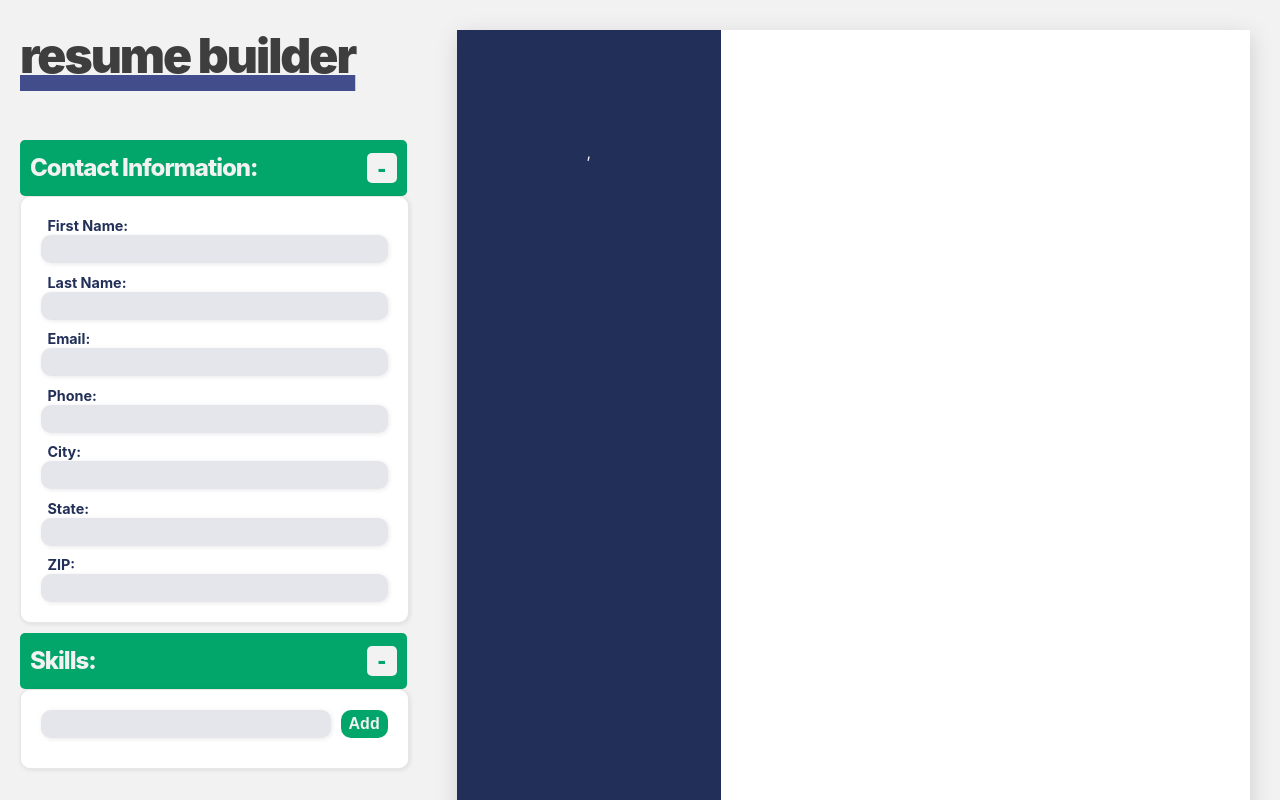
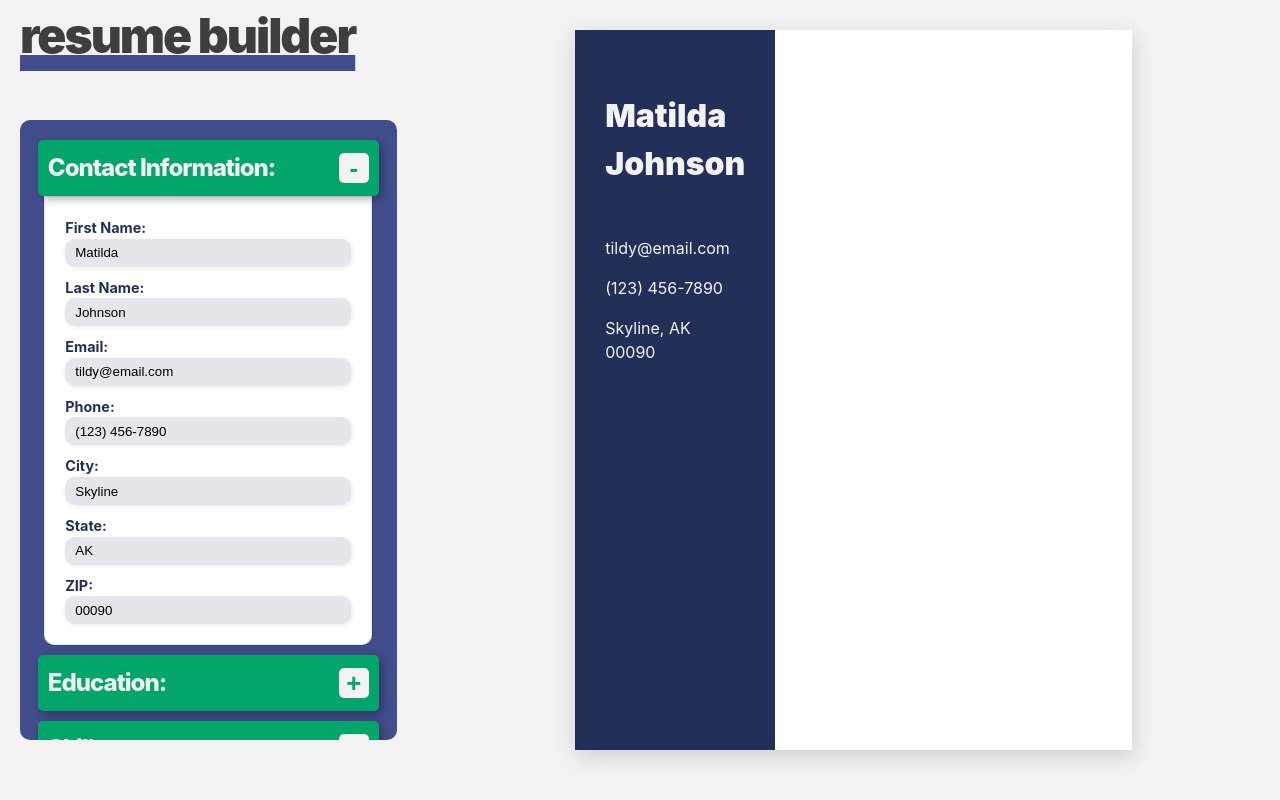
Before and after one commit to katiegd/CV-Application, a React (Vite) app: page / in a window 1280 px wide. Shown: the top 800 px of the page. Built offline with nearby package versions, Linux system fonts and the light colour scheme.

Commit message:
Finished Education and Skills components, starting Professional Experience component

```diff
--- a/src/App.css
+++ b/src/App.css
@@ -22,9 +22,23 @@ body {
   padding: 0;
 }
 
+.visible {
+  opacity: 1;
+  transition: all 300ms ease-out;
+  max-height: 100vh;
+  width: 92%;
+}
+
+.hidden {
+  width: 92%;
+  max-height: 0vh;
+  opacity: 0;
+  overflow: hidden;
+  transition: all 300ms ease-out;
+}
+
 .site-title {
   margin-top: 0;
-
   font-size: 3rem;
   font-weight: 900;
   letter-spacing: -2px;
@@ -44,54 +58,71 @@ body {
 
 .input-side {
   box-sizing: border-box;
-  padding: 20px;
+  padding: 0px 0px 0px 20px;
+}
+
+.forms-wrapper {
+  display: flex;
+  flex-direction: column;
+  background-color: #424d8c;
+  overflow: auto;
+  border-radius: 10px;
+  padding: 10px;
+  margin-right: 30px;
+  max-height: 75vh;
+  max-width: 500px;
 }
 
 .output-side {
   box-sizing: border-box;
+  display: flex;
+  justify-content: center;
 }
 
 .paper-container {
   background-color: rgb(255, 255, 255);
   margin: 30px;
+  max-height: 90vh;
   aspect-ratio: 8.5 / 11;
   display: grid;
   grid-template-columns: 1fr 2fr;
   box-shadow: 1px 6px 20px rgba(79, 79, 79, 0.21);
 }
 
+.section-wrapper {
+  display: flex;
+  flex-direction: column;
+  align-items: center;
+}
+
 .contact-inputs,
+.education-inputs,
 .skills-inputs {
   background-color: white;
   display: flex;
   flex-direction: column;
   gap: 10px;
-  width: 100%;
   border: 1px solid rgba(0, 0, 0, 0.094);
-  border-radius: 10px;
+  border-radius: 0px 0px 10px 10px;
   box-shadow: 1px 1px 5px rgba(0, 0, 0, 0.094);
-  padding: 20px 0px;
-  opacity: 1;
-  transition: opacity 0.5s ease-in-out;
+  padding: 20px;
+  box-sizing: border-box;
 }
 
-.contact-input-label,
+.input-label,
 .skills-input-label {
   color: var(--dark-blue);
   font-weight: 700;
   font-size: 0.9rem;
-  margin: -0.1rem 0.4rem;
 }
 
-.contact-input-wrapper {
+.input-wrapper {
   display: flex;
   flex-direction: column;
-  padding: 0px 20px;
 }
 
 .skills-input-wrapper {
   display: flex;
-  padding: 0px 20px;
   gap: 10px;
 }
 
@@ -99,28 +130,42 @@ body {
   display: flex;
 }
 
-.add-skill-btn,
-.remove-skill-btn {
+.add-btn {
+  font-size: 1rem;
+  font-weight: 700;
+  display: flex;
+  justify-content: center;
+  align-items: center;
+  color: var(--white-bg);
+  background-color: var(--bright-green);
+  border: none;
+  padding: 3px 8px;
+  width: fit-content;
+  height: auto;
+  border-radius: 10px;
+}
+
+.remove-btn {
   font-size: 1rem;
   font-weight: 700;
   display: flex;
   align-items: center;
   color: var(--white-bg);
-  background-color: var(--bright-green);
+  background-color: var(--dark-blue);
   border: none;
   padding: 3px 8px;
   width: auto;
   height: auto;
-  border-radius: 10px;
+  border-radius: 5px;
 }
 
 .add-skill-btn:hover,
-.remove-skill-btn:hover {
+.remove-btn:hover {
   background-color: var(--med-green);
   cursor: pointer;
 }
 
-.contact-input-wrapper input,
+.input-wrapper input,
 .skills-input-wrapper input {
   background-color: #2230591e;
   box-shadow: 1px 1px 5px rgba(0, 0, 0, 0.094);
@@ -149,6 +194,9 @@ body {
   padding: 10px;
   border-radius: 5px;
   margin: 10px 0px 0px 0px;
+  width: 90%;
+  box-shadow: 3px 3px 10px rgba(0, 0, 0, 0.304);
+  z-index: 1;
 }
 
 .skills-input {
@@ -174,7 +222,6 @@ body {
 .skills-container {
   display: flex;
   flex-wrap: wrap;
-  padding: 0px 20px;
   gap: 5px;
 }
 
@@ -195,3 +242,52 @@ body {
 .expand-button:hover {
   cursor: pointer;
 }
+
+.edu-container {
+  display: flex;
+  flex-direction: column;
+  gap: 20px;
+}
+
+.edu-item {
+  padding: 10px 15px;
+  background-color: #2230591e;
+  border-radius: 5px;
+  display: flex;
+  flex-direction: column;
+  line-height: 1.3rem;
+}
+
+.edu-degree {
+  font-weight: 800;
+  font-size: 1.2rem;
+}
+
+.edu-institution,
+.edu-city-state {
+  font-size: 0.8rem;
+}
+
+.edu-start-end {
+  font-size: 0.8rem;
+  display: flex;
+  justify-content: space-between;
+}
+
+.edu-entry {
+  margin: 0;
+}
+
+.edu-start,
+.edu-end {
+  font-weight: 800;
+  color: var(--white-bg);
+  background-color: var(--dark-blue);
+  padding: 0px 5px;
+  border-radius: 5px;
+}
+
+.edu-degree-delete-btn {
+  display: flex;
+  justify-content: space-between;
+}
--- a/src/App.jsx
+++ b/src/App.jsx
@@ -4,18 +4,18 @@ import ContactInfo from "./components/ContactInfo";
 import Skills from "./components/Skills";
 import ToggleSection from "./components/ToggleSection";
 import DisplayContactInfo from "./components/DisplayContactInfo";
+import Education from "./components/Education";
 
 export default function App() {
   // For Contact Form //
   const [contactFormData, setContactFormData] = useState({
-    firstName: "",
-    lastName: "",
-    email: "",
-    phone: "",
-    city: "",
-    state: "",
-    zip: "",
-    skills: "",
+    firstName: "Matilda",
+    lastName: "Johnson",
+    email: "tildy@email.com",
+    phone: "(123) 456-7890",
+    city: "Skyline",
+    state: "AK",
+    zip: "00090",
   });
 
   const [contactInfoVisible, setContactInfoVisible] = useState(true);
@@ -24,7 +24,7 @@ export default function App() {
     setContactInfoVisible((contactInfoVisible) => !contactInfoVisible);
   }
 
-  function handleChange(e) {
+  function handleContactChange(e) {
     const { name, value } = e.target;
     setContactFormData((prevData) => ({
       ...prevData,
@@ -32,15 +32,76 @@ export default function App() {
     }));
   }
 
+  // For EDU Form //
+  const [eduInfoVisible, setEduInfoVisible] = useState(false);
+
+  function toggleEduInfo() {
+    setEduInfoVisible((eduInfoVisible) => !eduInfoVisible);
+  }
+
+  const [eduInput, setEduInput] = useState({
+    degree: "B.A. Mathematics",
+    institution: "University of North Carolina at Chapel Hill",
+    cityState: "Chapel Hill, NC",
+    startDate: "2008-08",
+    endDate: "2012-05",
+  });
+
+  function handleEduChange(e) {
+    const { name, value } = e.target;
+
+    setEduInput((prevData) => ({
+      ...prevData,
+      [name]: value,
+    }));
+  }
+
+  const [eduList, setEduList] = useState([]);
+
+  function addEducation(e) {
+    e.preventDefault();
+
+    setEduList((prevEduList) => [
+      ...prevEduList,
+      { ...eduInput, id: crypto.randomUUID() },
+    ]);
+
+    setEduInput({
+      degree: "",
+      institution: "",
+      cityState: "",
+      startDate: "",
+      endDate: "",
+    });
+  }
+
+  function removeEdu(id) {
+    setEduList((prevEduList) => prevEduList.filter((edu) => edu.id !== id));
+    setEduInput({
+      degree: "",
+      institution: "",
+      cityState: "",
+      startDate: "",
+      endDate: "",
+    });
+  }
+
   // For Skills Form //
-  const [skillsVisible, setSkillsVisible] = useState(true);
+  const [skillsVisible, setSkillsVisible] = useState(false);
 
   function toggleSkills() {
     setSkillsVisible((skillsVisible) => !skillsVisible);
   }
 
   const [skillInput, setSkillInput] = useState("");
-  const [skillsList, setSkillsList] = useState([]);
+  const [skillsList, setSkillsList] = useState([
+    { name: "React.js", id: crypto.randomUUID() },
+    { name: "Javascript", id: crypto.randomUUID() },
+    { name: "CSS", id: crypto.randomUUID() },
+    { name: "HTML5", id: crypto.randomUUID() },
+    { name: "Webpack", id: crypto.randomUUID() },
+    { name: "Vite", id: crypto.randomUUID() },
+  ]);
 
   function handleSkillChange(e) {
     setSkillInput(e.target.value);
@@ -67,13 +128,31 @@ export default function App() {
     <div className="main-container">
       <div className="input-side">
         <p className="site-title">resume builder</p>
+        <div className="forms-wrapper">
           <ToggleSection
             title="Contact Information: "
             className="contact-info"
             isVisible={contactInfoVisible}
             toggleVisibility={toggleContactInfo}
           >
-          <ContactInfo formData={contactFormData} handleChange={handleChange} />
+            <ContactInfo
+              formData={contactFormData}
+              handleChange={handleContactChange}
+            />
+          </ToggleSection>
+          <ToggleSection
+            title="Education: "
+            className="education-info"
+            isVisible={eduInfoVisible}
+            toggleVisibility={toggleEduInfo}
+          >
+            <Education
+              handleChange={handleEduChange}
+              removeEdu={removeEdu}
+              eduList={eduList}
+              eduInput={eduInput}
+              addEducation={addEducation}
+            />
           </ToggleSection>
           <ToggleSection
             title="Skills: "
@@ -89,12 +168,13 @@ export default function App() {
               removeSkill={removeSkill}
             />
           </ToggleSection>
+        </div>{" "}
       </div>
       <div className="output-side">
         <div className="paper-container">
           <DisplayContactInfo
             formData={contactFormData}
-            handleChange={handleChange}
+            handleChange={handleContactChange}
           />
         </div>
       </div>
--- a/src/components/ContactInfo.jsx
+++ b/src/components/ContactInfo.jsx
@@ -49,15 +49,8 @@ function ContactInfo({ formData, handleChange }) {
     <>
       <form className="contact-inputs">
         {inputFields.map((field) => (
-          <div
-            key={field.name}
-            className={`contact-input-wrapper ${field.name}`}
-          >
-            <label
-              key={field.id}
-              htmlFor={field.name}
-              className="contact-input-label"
-            >
+          <div key={field.name} className={`input-wrapper ${field.name}`}>
+            <label key={field.id} htmlFor={field.name} className="input-label">
               {field.display}
             </label>
             <input
--- /dev/null
+++ b/src/components/Education.jsx
@@ -0,0 +1,95 @@
+export default function Education({
+  handleChange,
+  eduList,
+  addEducation,
+  eduInput,
+  removeEdu,
+}) {
+  function formatDate(date) {
+    const [year, month] = date.split("-");
+
+    return `${month}/${year}`;
+  }
+
+  const eduInputFields = [
+    {
+      name: "degree",
+      id: crypto.randomUUID(),
+      type: "text",
+      display: "Degree: ",
+    },
+    {
+      name: "institution",
+      id: crypto.randomUUID(),
+      type: "text",
+      display: "University/School/Institution: ",
+    },
+    {
+      name: "cityState",
+      id: crypto.randomUUID(),
+      type: "text",
+      display: "City, State",
+    },
+    {
+      name: "startDate",
+      id: crypto.randomUUID(),
+      type: "month",
+      display: "Start Date: ",
+    },
+
+    {
+      name: "endDate",
+      id: crypto.randomUUID(),
+      type: "month",
+      display: "End Date: ",
+    },
+  ];
+
+  return (
+    <>
+      <form className="education-inputs">
+        {eduInputFields.map((field) => (
+          <div key={field.name} className={`input-wrapper ${field.name}`}>
+            <label key={field.id} htmlFor={field.name} className="input-label">
+              {field.display}
+            </label>
+            <input
+              type={field.type}
+              name={field.name}
+              id={field.id}
+              onChange={handleChange}
+              value={eduInput[field.name]}
+            />
+          </div>
+        ))}
+        <button className="add-btn" onClick={addEducation}>
+          Add
+        </button>
+        <div className="edu-container">
+          {eduList.map((edu) => (
+            <div className="edu-item" id={edu.id} key={edu.id}>
+              <span className="edu-degree-delete-btn">
+                <p className="edu-degree edu-entry">{edu.degree}</p>
+                <button
+                  className="remove-btn"
+                  onClick={() => removeEdu(edu.id)}
+                >
+                  x
+                </button>
+              </span>
+              <p className="edu-institution edu-entry">{edu.institution}</p>
+              <p className="edu-city-state edu-entry">{edu.cityState}</p>
+              <p className="edu-start-end edu-entry">
+                <span className="edu-start">
+                  Start: {formatDate(edu.startDate)}
+                </span>
+
+                <span className="edu-end">End: {formatDate(edu.endDate)}</span>
+              </p>
+            </div>
+          ))}
+        </div>
+      </form>
+    </>
+  );
+}
--- a/src/components/FadeInComponent.jsx
+++ /dev/null
@@ -1,5 +0,0 @@
-export default function FadeInComponent() {
-  return (
-    <div className="fade-in">This content will fade in and out smoothly.</div>
-  );
-}
--- a/src/components/Skills.jsx
+++ b/src/components/Skills.jsx
@@ -1,5 +1,3 @@
-import { useState } from "react";
-
 export default function Skills({
   skillsList,
   skillInput,
@@ -16,7 +14,7 @@ export default function Skills({
           onChange={handleSkillChange}
           className="skills-input"
         ></input>
-        <button onClick={addNewSkill} className="add-skill-btn">
+        <button onClick={addNewSkill} className="add-btn">
           Add
         </button>
       </div>
@@ -27,7 +25,7 @@ export default function Skills({
             <p className="skill-name">{skill.name}</p>
             <button
               id={skill.id}
-              className="remove-skill-btn"
+              className="remove-btn"
               onClick={() => removeSkill(skill.id)}
             >
               x
--- a/src/components/ToggleSection.jsx
+++ b/src/components/ToggleSection.jsx
@@ -5,15 +5,17 @@ export default function ToggleSection({
   toggleVisibility,
   children,
 }) {
+  const toggleClass = `${className} ${isVisible ? "visible" : "hidden"}`;
+
   return (
-    <div className={title}>
+    <div className="section-wrapper">
       <p className="header2 collapsible-input">
         {title}
         <button className="expand-button" onClick={toggleVisibility}>
           {isVisible ? "-" : "+"}
         </button>
       </p>
-      {isVisible && <div className={className}>{children}</div>}
+      <div className={toggleClass}>{children}</div>
     </div>
   );
 }
```
Also changed, not shown: src/components/ProfessionalExp.jsx (added, +86 -0 lines). Lines whose indentation alone changed are shown as unchanged.
